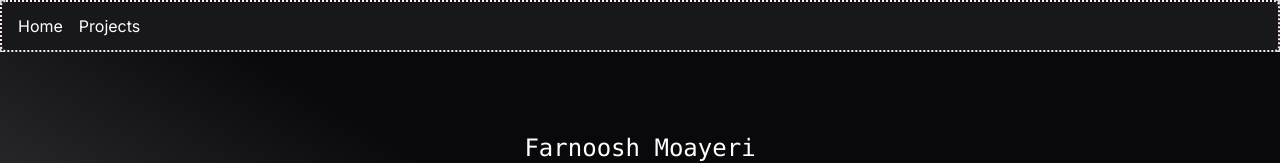
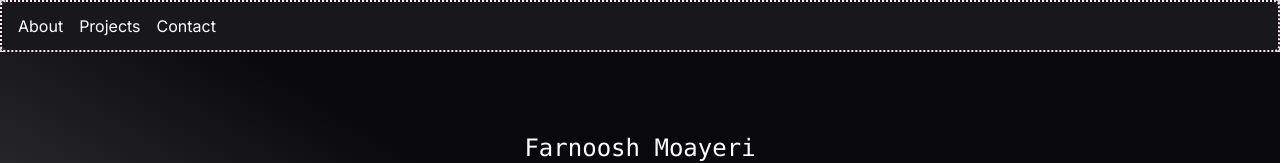
Before and after one commit to Farnooshmo/portfolio, a Next.js app: page / in a window 1280 px wide. Shown: the top 163 px of the page. Built offline with nearby package versions, Linux system fonts and the light colour scheme.

Commit message:
Modify the navbar link to make a one page

```diff
--- a/app/components/navbar.js
+++ b/app/components/navbar.js
@@ -4,10 +4,10 @@ import { AiOutlineMenu, AiOutlineClose } from "react-icons/ai";
 import Link from "next/link";
 
 const links = [
-  { title: "Home", url: "/" },
-  // { title: "About", url: "/about" },
-  { title: "Projects", url: "/projects" },
-  // { title: "Contact", url: "/contact" },
+  // { title: "Home", url: "/" },
+  { title: "About", url: "#about" },
+  { title: "Projects", url: "#projects" },
+  { title: "Contact", url: "#contact" },
 ];
 
 export default function Navbar() {
@@ -63,11 +63,12 @@ export default function Navbar() {
       )}
 
       {isOpen && (
-        <ul className="fixed top-0 left-0 flex flex-col items-center self-end py-24 bg-zinc-400 rounded-md shadow-xl z-20 h-full">
+        <ul className="fixed top-0 left-0 flex flex-col items-center self-end py-24 bg-gradient-to-r from-pink-500 to-slate-700  rounded-md shadow-xl  bg-opacity-100 z-40 h-full">
           {links.map((link) => (
             <li
               key={link.title}
-              className="text-lg font-medium text-pink-800 px-6 py-2"
+              className="text-lg font-medium text-pink-50 underline underline-offset-8
+               px-6 py-2"
               onClick={() => setIsOpen(false)}
             >
               <Link href={link.url}>{link.title}</Link>
```
